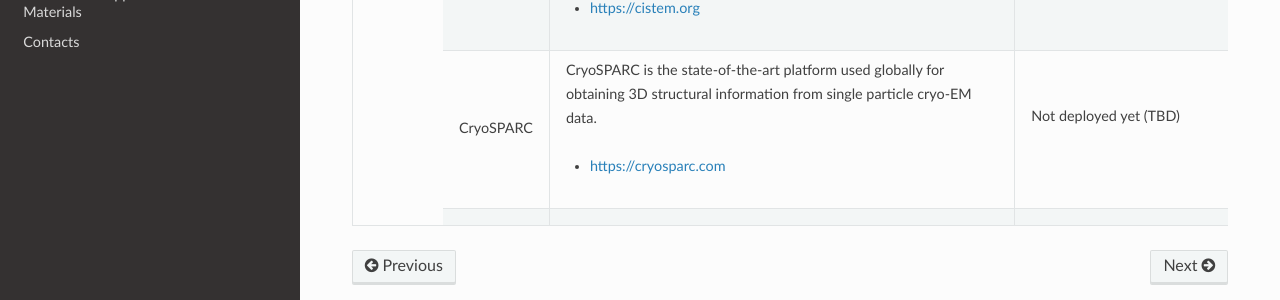
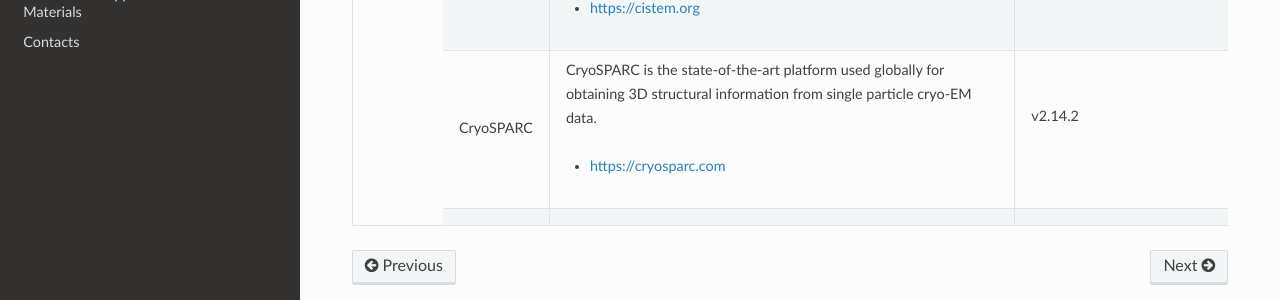
Before and after one commit to junglok/tem-docs, a Sphinx documentation site: the page built from docs/infra.rst, in a window 1280 px wide and 900 px high, scrolled down 2347 px. Shown: the part 485-785 px from the top of the window. Built offline with Sphinx 7.4.7 and the Read the Docs theme 2.0.0, drawn with Linux system fonts in a browser that asks for light colours.

Commit message:
cryosparc modified

```diff
--- a/docs/cryoSPARC.rst
+++ b/docs/cryoSPARC.rst
@@ -112,7 +112,7 @@
    export "PYTHONPATH="
    export "PYTHONNOUSERSITE=true"
 
-You can findwhat kinds of environment variables have been set for the cryoSPARC instance.
+You can find what kinds of environment variables have been set for the cryoSPARC instance.
 
 .. note::
    Especially, user should check **CRYOSPARC_BASE_PORT** (above example, 39000), which is **the listening port of cryoSPARC web application**.
--- a/docs/infra.rst
+++ b/docs/infra.rst
@@ -97,7 +97,7 @@
 |          |             |                                                                    |                                        |
 |          |             | - https://cistem.org                                               |                                        |
 |          +-------------+--------------------------------------------------------------------+----------------------------------------+
-|          | CryoSPARC   | | CryoSPARC is the state-of-the-art platform used globally for     | | Not deployed yet (TBD)               |
+|          | CryoSPARC   | | CryoSPARC is the state-of-the-art platform used globally for     | | v2.14.2                              |
 |          |             | | obtaining 3D structural information from single particle cryo-EM |                                        |
 |          |             | | data.                                                            |                                        |
 |          |             |                                                                    |                                        |
```
